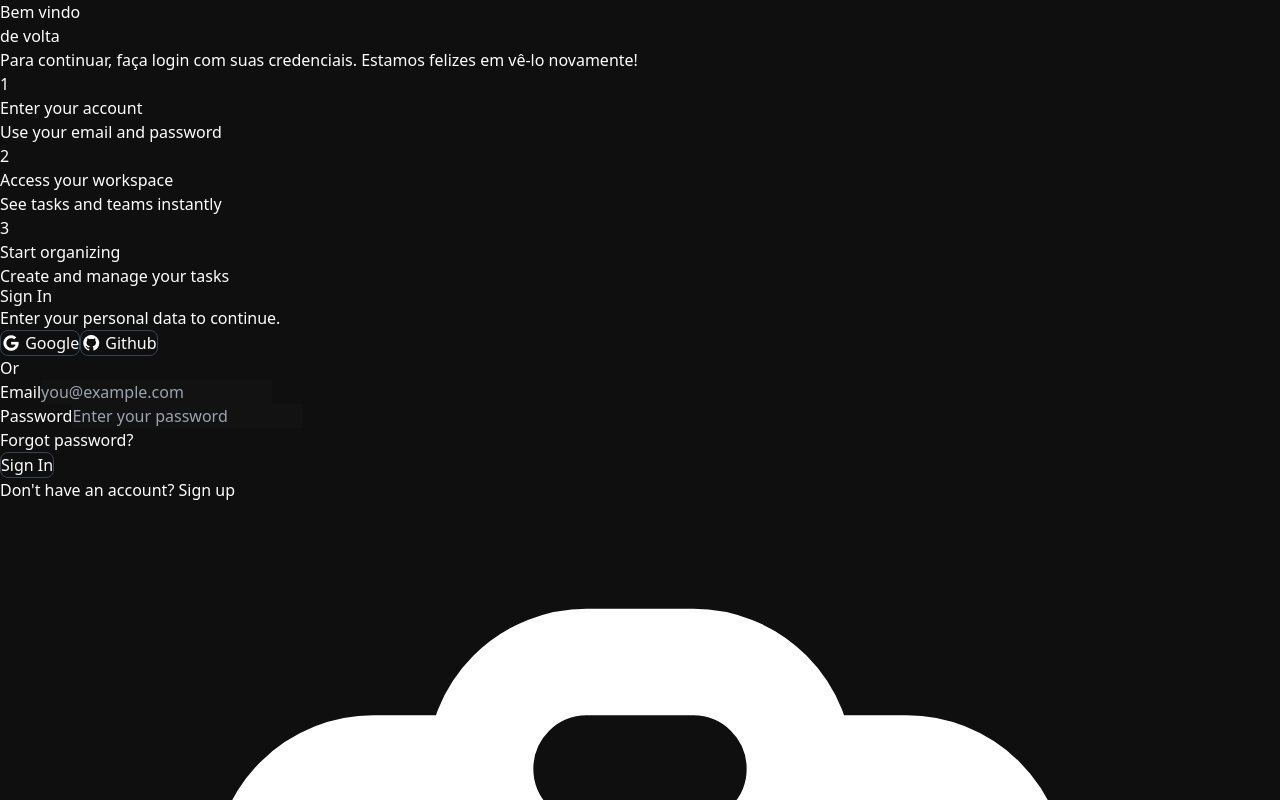
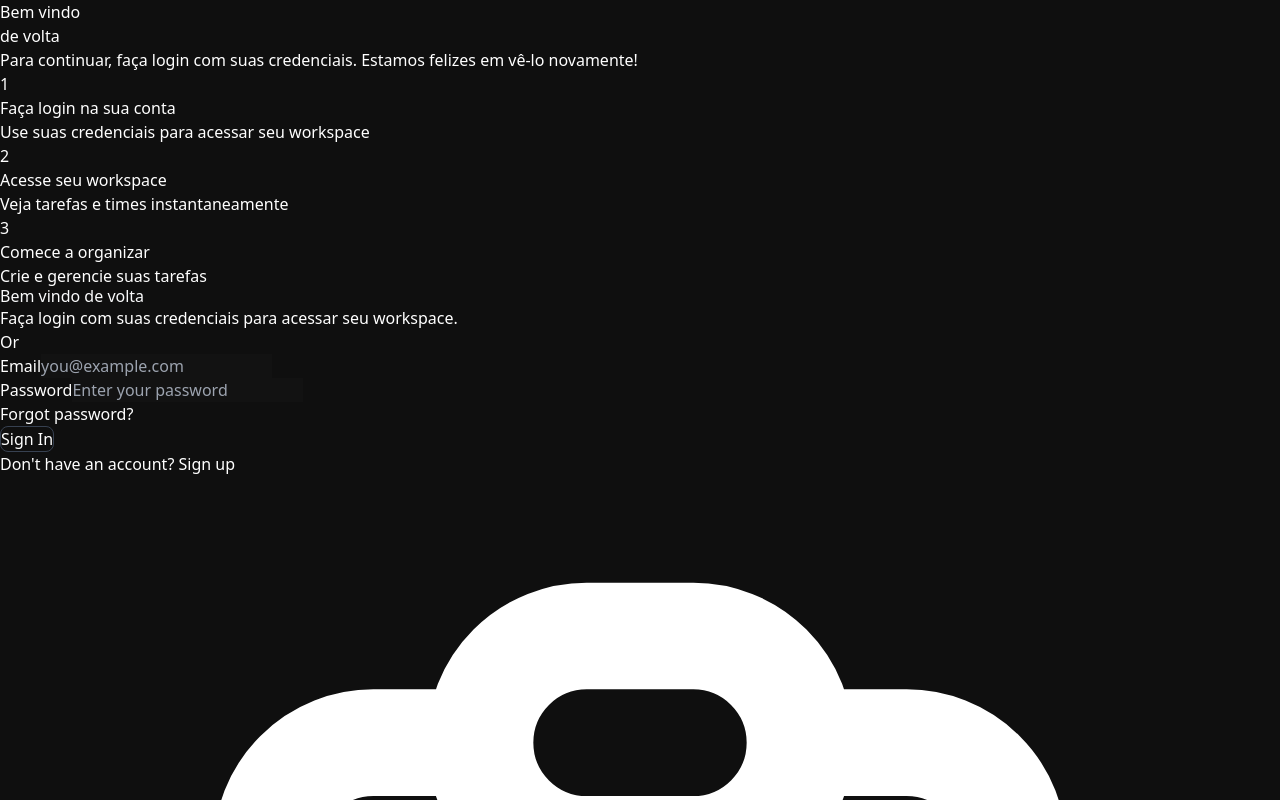
Before and after one commit to imgabrielmendes/unitask-system, a Vue app: page /login in a window 1280 px wide. Shown: the top 800 px of the page. Built offline with nearby package versions, Linux system fonts and the light colour scheme; no server answers.

Commit message:
[FIX] - Corrigindo o erro de redirecionamento do /

```diff
--- a/src/components/auth/LoginForm.vue
+++ b/src/components/auth/LoginForm.vue
@@ -19,8 +19,8 @@
               1
             </div>
             <div class="text-white">
-              <p class="font-semibold">Enter your account</p>
-              <p class="text-sm text-white/70">Use your email and password</p>
+              <p class="font-semibold">Faça login na sua conta</p>
+              <p class="text-sm text-white/70">Use suas credenciais para acessar seu workspace</p>
             </div>
           </div>
 
@@ -29,8 +29,8 @@
               2
             </div>
             <div class="text-white/90">
-              <p class="font-semibold">Access your workspace</p>
-              <p class="text-sm text-white/60">See tasks and teams instantly</p>
+              <p class="font-semibold">Acesse seu workspace</p>
+              <p class="text-sm text-white/60">Veja tarefas e times instantaneamente</p>
             </div>
           </div>
 
@@ -39,8 +39,8 @@
               3
             </div>
             <div class="text-white/90">
-              <p class="font-semibold">Start organizing</p>
-              <p class="text-sm text-white/60">Create and manage your tasks</p>
+              <p class="font-semibold">Comece a organizar</p>
+              <p class="text-sm text-white/60">Crie e gerencie suas tarefas</p>
             </div>
           </div>
         </div>
@@ -49,11 +49,11 @@
       <!-- Painel Direito (Form) -->
       <section class="p-8 md:p-10 bg-gray-950">
         <div class="max-w-md">
-          <h1 class="text-2xl font-semibold text-white">Sign In</h1>
-          <p class="mt-1 text-sm text-gray-400">Enter your personal data to continue.</p>
+          <h1 class="text-2xl font-semibold text-white">Bem vindo de volta</h1>
+          <p class="mt-1 text-sm text-gray-400">Faça login com suas credenciais para acessar seu workspace.</p>
 
           <div class="mt-6 grid grid-cols-2 gap-3">
-            <button
+            <!-- <button
               type="button"
               class="flex items-center justify-center gap-2 rounded-xl border border-gray-800 bg-gray-900/30 px-4 py-3 text-sm text-white hover:bg-gray-900/50 transition"
             >
@@ -67,7 +67,7 @@
             >
               <i class="fa-brands fa-github"></i>
               Github
-            </button>
+            </button> -->
           </div>
 
           <div class="my-6 flex items-center gap-3">
```
